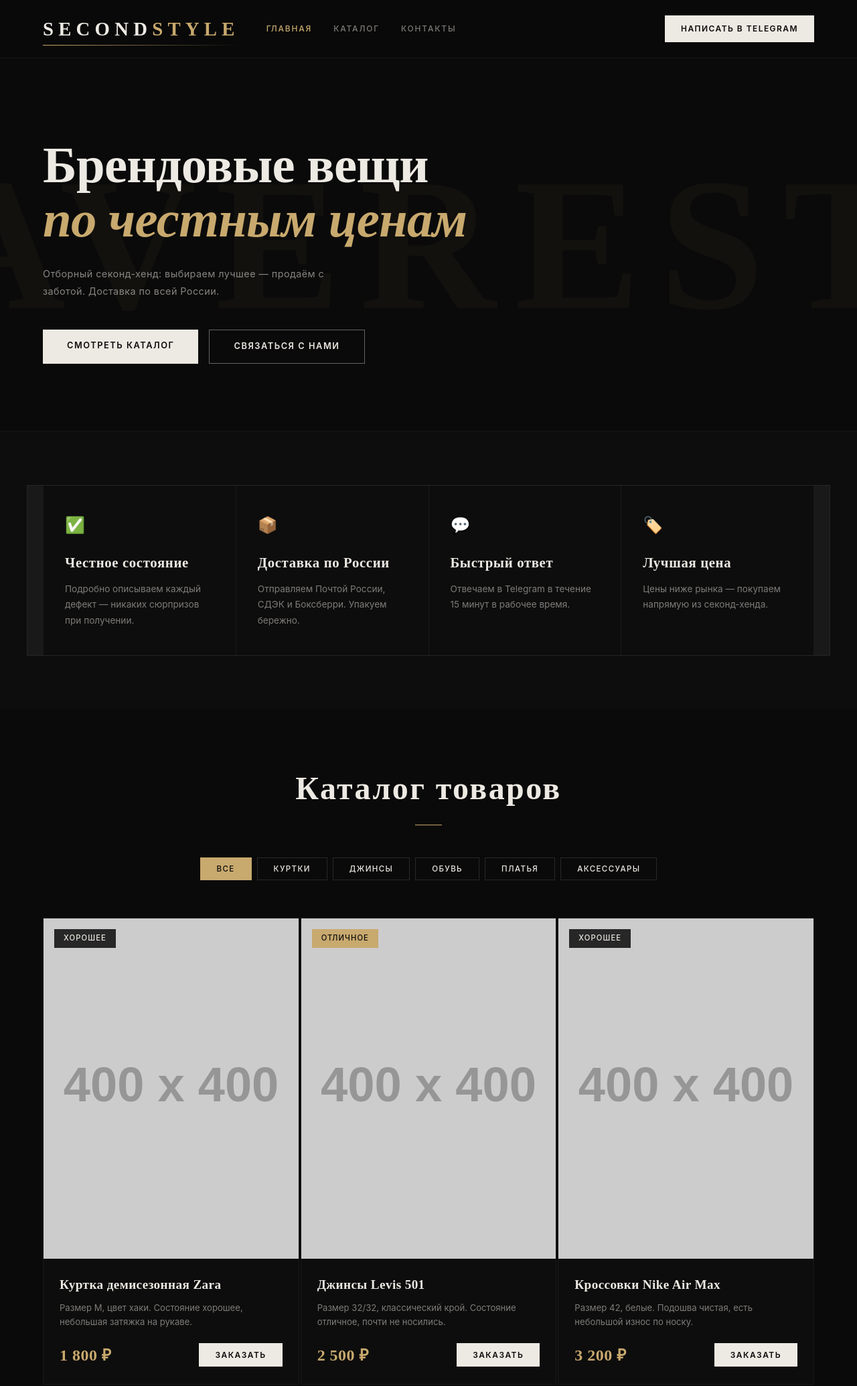
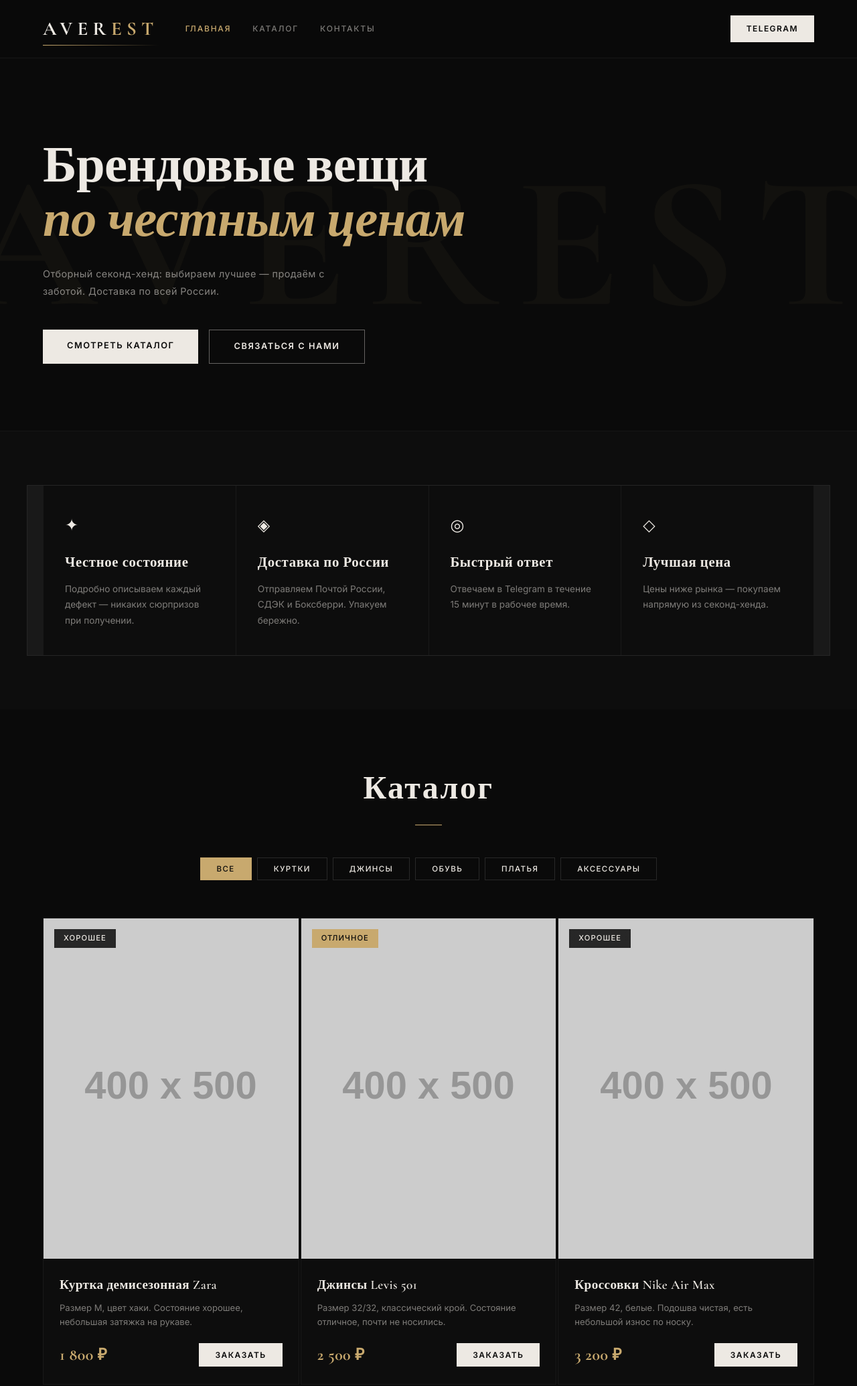
Before and after one commit to Yurdez/Avito-misha, a plain HTML site: page index.html in a window 1280 px wide. Shown: the top 2069 px of the page at 67% size. Drawn offline with nearby package versions, Linux system fonts and the light colour scheme; placeholder pictures from the web are drawn by us.

Commit message:
Rename brand from 'SecondStyle' to 'AVEREST'

```diff
--- a/index.html
+++ b/index.html
@@ -3,23 +3,25 @@
 <head>
   <meta charset="UTF-8" />
   <meta name="viewport" content="width=device-width, initial-scale=1.0"/>
-  <title>SecondStyle — брендовые вещи по доступным ценам</title>
+  <title>AVEREST — брендовые вещи по доступным ценам</title>
   <link rel="stylesheet" href="style.css"/>
   <link rel="preconnect" href="https://fonts.googleapis.com"/>
-  <link href="https://fonts.googleapis.com/css2?family=Montserrat:wght@400;600;700;800&display=swap" rel="stylesheet"/>
+  <link rel="preconnect" href="https://fonts.gstatic.com" crossorigin/>
+  <link href="https://fonts.googleapis.com/css2?family=Cormorant+Garamond:ital,wght@0,400;0,600;0,700;1,400;1,600&family=Inter:wght@300;400;500;600&display=swap" rel="stylesheet"/>
 </head>
 <body>
 <header class="header">
   <div class="container header__inner">
-    <a href="index.html" class="logo">Second<span>Style</span></a>
+    <a href="index.html" class="logo">AVER<span>EST</span></a>
     <nav class="nav">
       <a href="index.html" class="nav__link active">Главная</a>
       <a href="#catalog" class="nav__link">Каталог</a>
       <a href="contacts.html" class="nav__link">Контакты</a>
     </nav>
-    <a href="https://t.me/YOUR_TELEGRAM" target="_blank" class="btn btn--sm">Написать в Telegram</a>
+    <a href="https://t.me/brendyshmendy_bot" target="_blank" class="btn btn--sm">Telegram</a>
   </div>
 </header>
+
 <section class="hero">
   <div class="container hero__inner">
     <div class="hero__text">
@@ -32,33 +34,35 @@
     </div>
   </div>
 </section>
+
 <section class="features">
   <div class="container features__grid">
     <div class="feature-card">
-      <div class="feature-card__icon">✅</div>
+      <div class="feature-card__icon">✦</div>
       <h3>Честное состояние</h3>
       <p>Подробно описываем каждый дефект — никаких сюрпризов при получении.</p>
     </div>
     <div class="feature-card">
-      <div class="feature-card__icon">📦</div>
+      <div class="feature-card__icon">◈</div>
       <h3>Доставка по России</h3>
       <p>Отправляем Почтой России, СДЭК и Боксберри. Упакуем бережно.</p>
     </div>
     <div class="feature-card">
-      <div class="feature-card__icon">💬</div>
+      <div class="feature-card__icon">◎</div>
       <h3>Быстрый ответ</h3>
       <p>Отвечаем в Telegram в течение 15 минут в рабочее время.</p>
     </div>
     <div class="feature-card">
-      <div class="feature-card__icon">🏷️</div>
+      <div class="feature-card__icon">◇</div>
       <h3>Лучшая цена</h3>
       <p>Цены ниже рынка — покупаем напрямую из секонд-хенда.</p>
     </div>
   </div>
 </section>
+
 <section class="catalog" id="catalog">
   <div class="container">
-    <h2 class="section-title">Каталог товаров</h2>
+    <h2 class="section-title">Каталог</h2>
     <div class="filters">
       <button class="filter-btn active" data-filter="all">Все</button>
       <button class="filter-btn" data-filter="jacket">Куртки</button>
@@ -70,7 +74,7 @@
     <div class="products" id="products">
       <div class="product-card" data-category="jacket">
         <div class="product-card__img-wrap">
-          <img src="images/item1.jpg" alt="Куртка" class="product-card__img" onerror="this.src='https://placehold.co/400x400/f0e6d3/8b6914?text=Фото'"/>
+          <img src="images/item1.jpg" alt="Куртка" class="product-card__img" onerror="this.src='https://placehold.co/400x500/111/c8a96e?text=AVEREST'"/>
           <span class="product-card__badge">Хорошее</span>
         </div>
         <div class="product-card__body">
@@ -84,7 +88,7 @@
       </div>
       <div class="product-card" data-category="jeans">
         <div class="product-card__img-wrap">
-          <img src="images/item2.jpg" alt="Джинсы" class="product-card__img" onerror="this.src='https://placehold.co/400x400/d3e6f0/145b8b?text=Фото'"/>
+          <img src="images/item2.jpg" alt="Джинсы" class="product-card__img" onerror="this.src='https://placehold.co/400x500/111/c8a96e?text=AVEREST'"/>
           <span class="product-card__badge product-card__badge--new">Отличное</span>
         </div>
         <div class="product-card__body">
@@ -98,7 +102,7 @@
       </div>
       <div class="product-card" data-category="shoes">
         <div class="product-card__img-wrap">
-          <img src="images/item3.jpg" alt="Кроссовки" class="product-card__img" onerror="this.src='https://placehold.co/400x400/e6d3f0/6914a8?text=Фото'"/>
+          <img src="images/item3.jpg" alt="Кроссовки" class="product-card__img" onerror="this.src='https://placehold.co/400x500/111/c8a96e?text=AVEREST'"/>
           <span class="product-card__badge">Хорошее</span>
         </div>
         <div class="product-card__body">
@@ -113,26 +117,17 @@
     </div>
   </div>
 </section>
+
 <div class="modal-overlay" id="modalOverlay" onclick="closeOrder()">
   <div class="modal" onclick="event.stopPropagation()">
     <button class="modal__close" onclick="closeOrder()">&#x2715;</button>
     <h2 class="modal__title">Оформить заказ</h2>
     <p class="modal__item" id="modalItemName"></p>
     <form id="orderForm" onsubmit="sendOrder(event)">
-      <div class="form-group">
-        <label>Ваше имя *</label>
-        <input type="text" name="name" placeholder="Иван Иванов" required/>
-      </div>
-      <div class="form-group">
-        <label>Телефон *</label>
-        <input type="tel" name="phone" placeholder="+7 999 000-00-00" required/>
-      </div>
-      <div class="form-group">
-        <label>Email</label>
-        <input type="email" name="email" placeholder="ivan@mail.ru"/>
-      </div>
-      <div class="form-group">
-        <label>Способ доставки *</label>
+      <div class="form-group"><label>Ваше имя *</label><input type="text" name="name" placeholder="Иван Иванов" required/></div>
+      <div class="form-group"><label>Телефон *</label><input type="tel" name="phone" placeholder="+7 999 000-00-00" required/></div>
+      <div class="form-group"><label>Email</label><input type="email" name="email" placeholder="ivan@mail.ru"/></div>
+      <div class="form-group"><label>Способ доставки *</label>
         <select name="delivery" required>
           <option value="">Выберите...</option>
           <option>Почта России</option>
@@ -141,27 +136,22 @@
           <option>Самовывоз</option>
         </select>
       </div>
-      <div class="form-group">
-        <label>Адрес доставки</label>
-        <input type="text" name="address" placeholder="Город, улица, дом"/>
-      </div>
-      <div class="form-group">
-        <label>Комментарий</label>
-        <textarea name="comment" placeholder="Любые пожелания..."></textarea>
-      </div>
+      <div class="form-group"><label>Адрес доставки</label><input type="text" name="address" placeholder="Город, улица, дом"/></div>
+      <div class="form-group"><label>Комментарий</label><textarea name="comment" placeholder="Любые пожелания..."></textarea></div>
       <button type="submit" class="btn btn--full">Отправить заказ</button>
     </form>
     <div class="modal__success" id="modalSuccess" style="display:none">
-      <div class="success-icon">🎉</div>
-      <h3>Заказ принят!</h3>
-      <p>Мы свяжемся с вами в ближайшее время в Telegram или по телефону.</p>
+      <div class="success-icon">✦</div>
+      <h3>Заказ принят</h3>
+      <p>Свяжемся с вами в ближайшее время в Telegram или по телефону.</p>
     </div>
   </div>
 </div>
+
 <footer class="footer">
   <div class="container footer__inner">
     <div class="footer__brand">
-      <a href="index.html" class="logo">Second<span>Style</span></a>
+      <a href="index.html" class="logo">AVER<span>EST</span></a>
       <p>Брендовый секонд-хенд с доставкой по России</p>
     </div>
     <div class="footer__links">
@@ -172,12 +162,12 @@
     <div class="footer__contacts">
       <a href="tel:+7XXXXXXXXXX">+7 (XXX) XXX-XX-XX</a>
       <a href="mailto:your@email.ru">your@email.ru</a>
-      <a href="https://t.me/YOUR_TELEGRAM" target="_blank">Telegram</a>
-      <a href="https://www.avito.ru/YOUR_PROFILE" target="_blank">Авито</a>
+      <a href="https://t.me/brendyshmendy_bot" target="_blank">Telegram</a>
+      <a href="https://www.avito.ru/" target="_blank">Авито</a>
     </div>
   </div>
   <div class="footer__bottom">
-    <p>© 2025 SecondStyle. Все права защищены.</p>
+    <div class="container"><p>© 2025 AVEREST. Все права защищены.</p></div>
   </div>
 </footer>
 <script src="app.js"></script>
```
